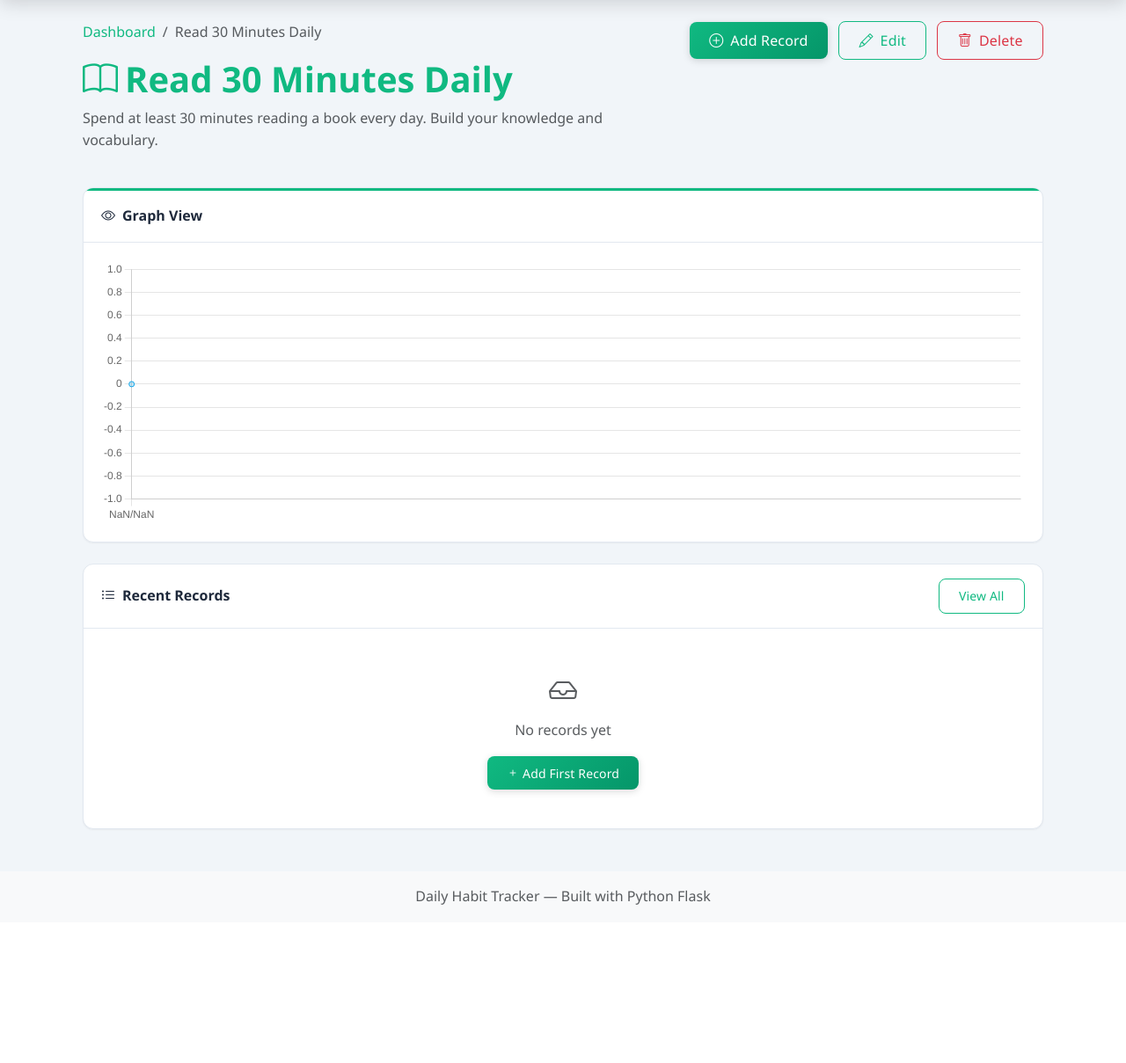
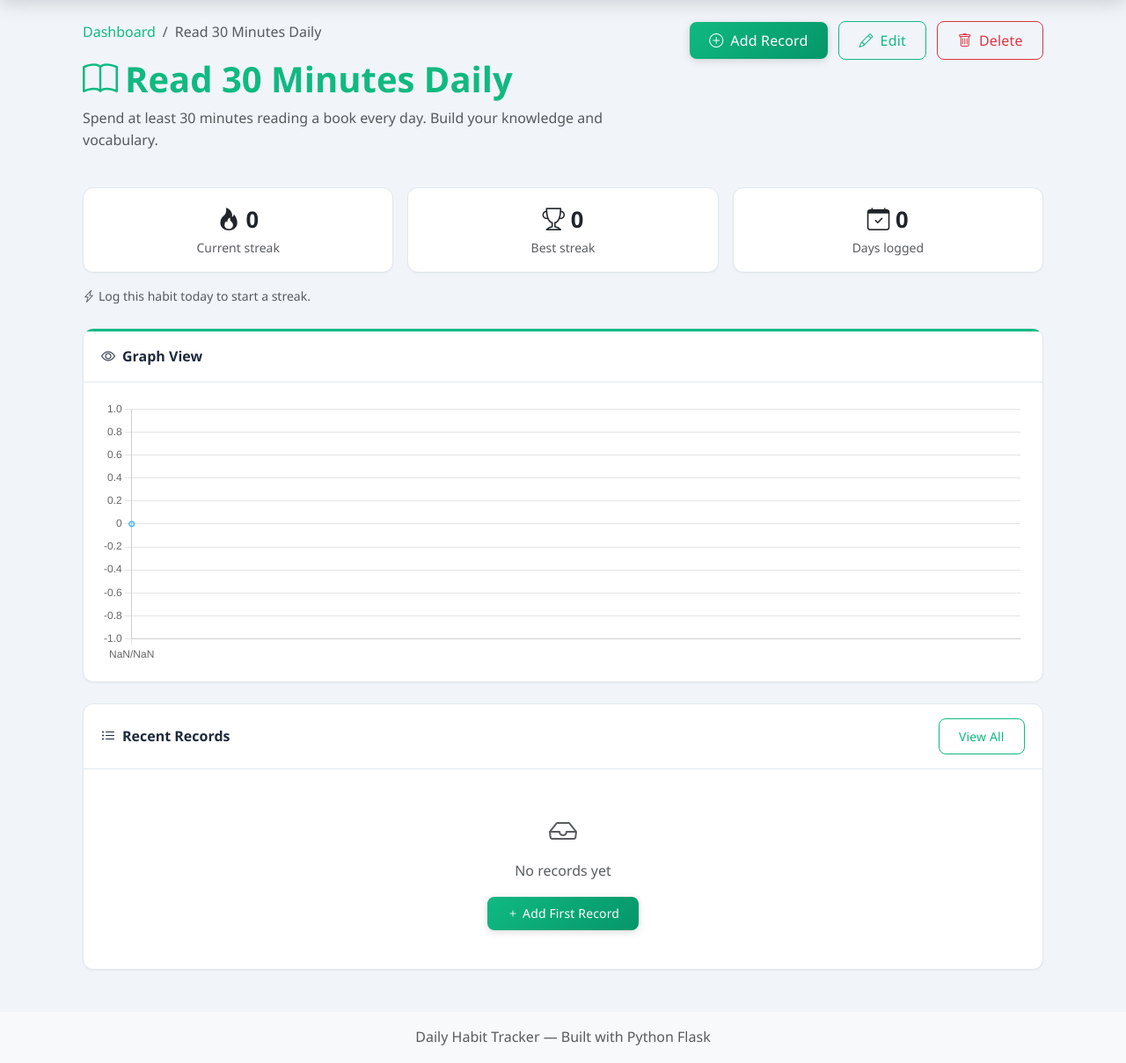
Before and after one commit to noboruru963/daily-tracker, a Flask app: page /habits/1 in a window 1280 px wide. Shown: the part 70-1279 px from the top of the page at 88% size. Before the commit the page ends 1099 px from the top, so only its background shows below. Run offline with Flask 3, Linux system fonts and the light colour scheme; a user stored in the database is signed in; data that the repository does not hold is empty.

Commit message:
feat: habit streaks implemented

```diff
--- a/app/models/habit.py
+++ b/app/models/habit.py
@@ -35,56 +35,59 @@
             'is_pinned': self.is_pinned
         }
 
-    def get_streak(self):
-        """Calculate current streak (consecutive days with at least one record)."""
-        if not self.records:
+    def _record_days(self, today=None):
+        """Unique calendar days with at least one record (future days ignored)."""
+        today = today or date.today()
+        days = {
+            r.date.date() if isinstance(r.date, datetime) else r.date
+            for r in self.records
+            if r.date is not None
+        }
+        return {d for d in days if d <= today}
+
+    def is_done_today(self, today=None):
+        today = today or date.today()
+        return today in self._record_days(today)
+
+    def get_streak(self, today=None):
+        """Current streak: consecutive days with at least one record.
+
+        Each new day with a record adds 1 (several records on the same day
+        count once). A streak stays alive until the end of the day after the
+        last record, so logging yesterday but not yet today still shows it.
+        """
+        today = today or date.today()
+        days = self._record_days(today)
+
+        if today in days:
+            check_date = today
+        elif (today - timedelta(days=1)) in days:
+            check_date = today - timedelta(days=1)
+        else:
             return 0
 
-        record_dates = set()
-        for r in self.records:
-            record_dates.add(r.date.date() if isinstance(r.date, datetime) else r.date)
-
-        today = date.today()
-        max_record_date = max(record_dates)
-
-        # Allow up to 2 days ahead to account for timezone differences
-        start_date = max(today, min(max_record_date, today + timedelta(days=2)))
-
         streak = 0
-        check_date = start_date
-
-        while check_date in record_dates:
+        while check_date in days:
             streak += 1
             check_date -= timedelta(days=1)
-
         return streak
 
-    def get_best_streak(self):
-        """Calculate the best (longest) streak ever achieved."""
-        if not self.records:
+    def get_best_streak(self, today=None):
+        """Longest run of consecutive days ever achieved."""
+        days = sorted(self._record_days(today))
+        if not days:
             return 0
-
-        record_dates = sorted(set(
-            r.date.date() if isinstance(r.date, datetime) else r.date
-            for r in self.records
-        ))
 
         best = 1
         current = 1
-        for i in range(1, len(record_dates)):
-            if record_dates[i] - record_dates[i - 1] == timedelta(days=1):
+        for i in range(1, len(days)):
+            if days[i] - days[i - 1] == timedelta(days=1):
                 current += 1
                 best = max(best, current)
             else:
                 current = 1
-
         return best
 
-    def get_total_days(self):
+    def get_total_days(self, today=None):
         """Get total number of unique days with records."""
-        if not self.records:
-            return 0
-        return len(set(
-            r.date.date() if isinstance(r.date, datetime) else r.date
-            for r in self.records
-        ))
+        return len(self._record_days(today))
--- a/app/routes/tracking.py
+++ b/app/routes/tracking.py
@@ -113,10 +113,15 @@
             habit.visual_settings['current_value'] = clamped
             flag_modified(habit, 'visual_settings')
 
+        streak_before = habit.get_streak()
         db.session.add(record)
         db.session.commit()
+        streak_after = habit.get_streak()
 
-        flash('Record added successfully!', 'success')
+        if streak_after > streak_before:
+            flash(f'Record added! Streak extended to {streak_after} day{"s" if streak_after != 1 else ""}.', 'success')
+        else:
+            flash('Record added successfully!', 'success')
         return redirect(url_for('habits.view_habit', habit_id=habit_id))
 
     today_str = request.args.get('date', date.today().isoformat())
@@ -187,10 +192,18 @@
         habit.visual_settings['current_value'] = clamped
         flag_modified(habit, 'visual_settings')
 
+    streak_before = habit.get_streak()
     db.session.add(record)
     db.session.commit()
+    streak_after = habit.get_streak()
 
-    return jsonify({'success': True, 'message': 'Record added', 'record_id': record.id})
+    return jsonify({
+        'success': True,
+        'message': 'Record added',
+        'record_id': record.id,
+        'streak': streak_after,
+        'streak_increased': streak_after > streak_before
+    })
 
 @tracking_bp.route('/<int:habit_id>/records')
 @login_required
--- a/app/static/css/style.css
+++ b/app/static/css/style.css
@@ -733,6 +733,13 @@
     animation: streakGlow 2s ease-in-out infinite;
 }
 .streak-badge i { font-size: 0.7rem; }
+/* Streak alive but not yet logged today: dimmed, no glow */
+.streak-badge.streak-at-risk {
+    animation: none;
+    opacity: 0.6;
+}
+.streak-stat-value { font-size: 1.6rem; font-weight: 700; }
+.streak-stat-value.streak-stat-active { color: #f97316; }
 @keyframes streakGlow {
     0%, 100% { box-shadow: 0 0 4px rgba(249, 115, 22, 0.3); }
     50% { box-shadow: 0 0 12px rgba(249, 115, 22, 0.6); }
--- a/app/templates/habits/view.html
+++ b/app/templates/habits/view.html
@@ -27,6 +27,46 @@
             <button type="button" class="btn btn-outline-danger" data-bs-toggle="modal" data-bs-target="#deleteModal">
                 <i class="bi bi-trash me-2"></i>Delete
             </button>
+        </div>
+    </div>
+
+    {% set current_streak = habit.get_streak() %}
+    {% set done_today = habit.is_done_today() %}
+    <div class="row g-3 mb-4">
+        <div class="col-4">
+            <div class="card streak-stat h-100">
+                <div class="card-body text-center py-3">
+                    <div class="streak-stat-value {{ 'streak-stat-active' if current_streak > 0 and done_today else '' }}">
+                        <i class="bi bi-fire"></i> {{ current_streak }}
+                    </div>
+                    <div class="text-muted small">Current streak</div>
+                </div>
+            </div>
+        </div>
+        <div class="col-4">
+            <div class="card streak-stat h-100">
+                <div class="card-body text-center py-3">
+                    <div class="streak-stat-value"><i class="bi bi-trophy"></i> {{ habit.get_best_streak() }}</div>
+                    <div class="text-muted small">Best streak</div>
+                </div>
+            </div>
+        </div>
+        <div class="col-4">
+            <div class="card streak-stat h-100">
+                <div class="card-body text-center py-3">
+                    <div class="streak-stat-value"><i class="bi bi-calendar-check"></i> {{ habit.get_total_days() }}</div>
+                    <div class="text-muted small">Days logged</div>
+                </div>
+            </div>
+        </div>
+        <div class="col-12">
+            {% if done_today %}
+            <div class="text-success small"><i class="bi bi-check-circle-fill me-1"></i>Logged today. Come back tomorrow to extend your streak.</div>
+            {% elif current_streak > 0 %}
+            <div class="text-warning small"><i class="bi bi-exclamation-circle-fill me-1"></i>Log this habit today to keep your {{ current_streak }}-day streak alive.</div>
+            {% else %}
+            <div class="text-muted small"><i class="bi bi-lightning-charge me-1"></i>Log this habit today to start a streak.</div>
+            {% endif %}
         </div>
     </div>
 
```
Also changed, not shown: app/templates/habits/dashboard.html (+4 -4 lines), tests/unit/test_streaks.py (added, +72 -0 lines).
